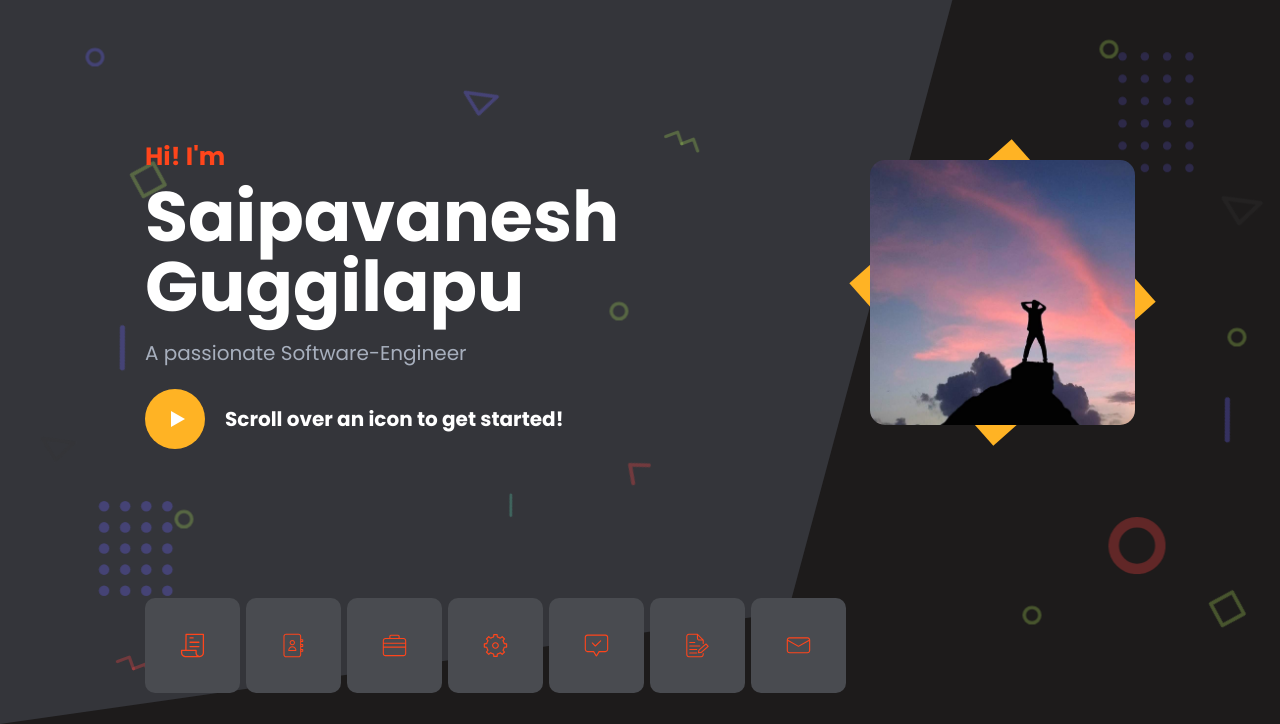
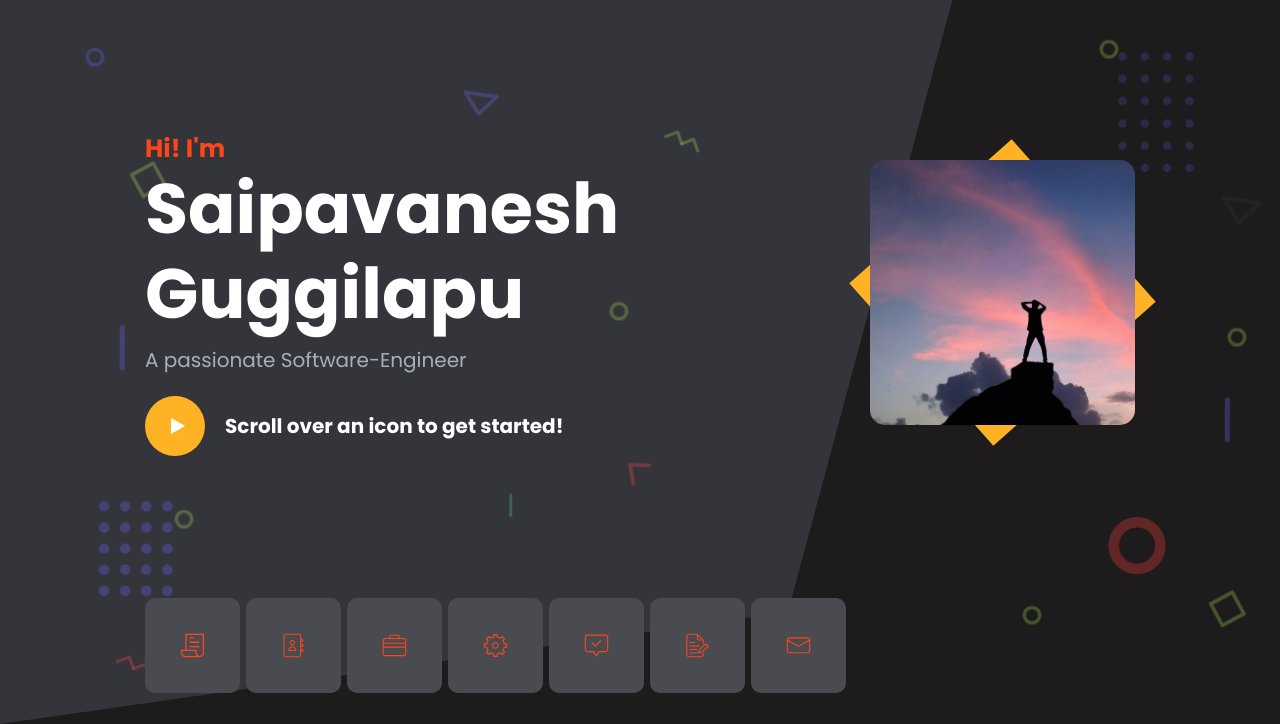
Before and after one commit to FelixFelicis555/FelixFelicis555.github.io, a plain HTML site: page index.html in a window 1280 px wide. Shown: the part 76-800 px from the top of the page. Drawn offline with Linux system fonts and the light colour scheme; no server answers.

Commit message:
Update index.html

```diff
--- a/index.html
+++ b/index.html
@@ -81,7 +81,8 @@
                         <div class="main_info">
                             <div class="left">
                                 <span class="subtitle">Hi! I'm</span>
-                                <h3 class="name">Saipavanesh  Guggilapu</h3>
+                                <h3 class="name">Saipavanesh</h3>
+                                <h3 class="name">Guggilapu</h3>
                                 <p class="text">A passionate Software-Engineer</p>
                                 <div class="iknow_tm_video">
                                     <div class="video_inner">
```
